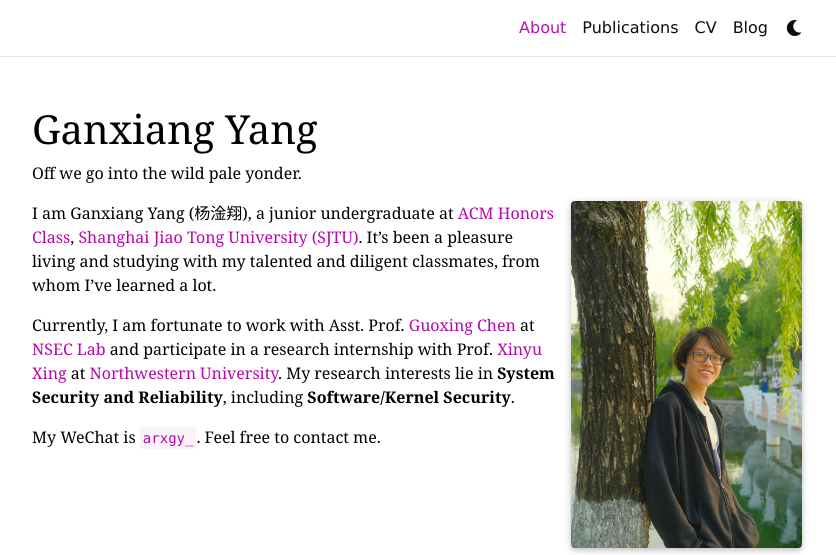
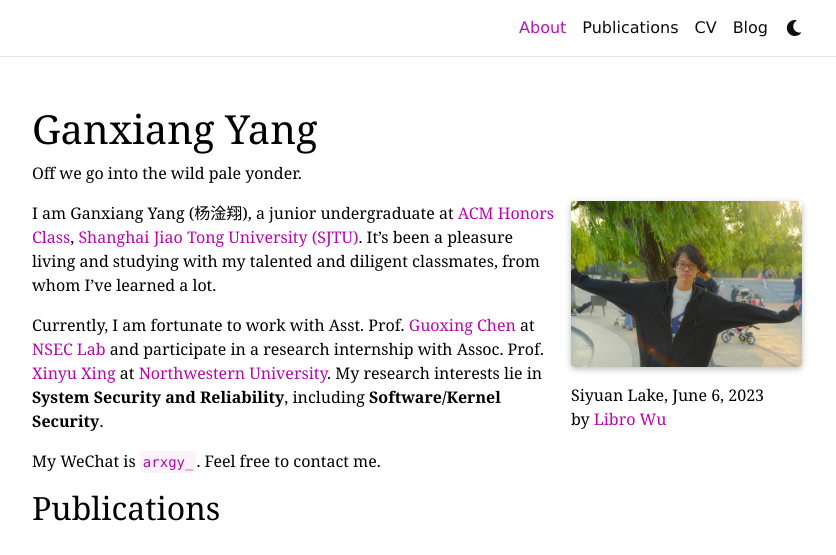
Before and after one commit to arxgy/arxgy.github.io, a Jekyll site: the page built from _pages/about.md, in a window 1280 px wide and 953 px high, cut to the strip 0-555 px from the top of the window. Shown: the whole strip, without its empty margins (223-1059 px from the left). Built offline with Jekyll 4.4.1, drawn with Linux system fonts in a browser that asks for light colours; full-size pictures stand in for the smaller copies a plugin makes; comment, search, counter and statistics services are not loaded; a style sheet for code colours, icons or effects is not loaded.

Commit message:
feat: update

```diff
--- a/_pages/about.md
+++ b/_pages/about.md
@@ -23,7 +23,7 @@
 It's been a pleasure living and studying with my talented and diligent classmates, from whom I've learned a lot.
 
 Currently, I am fortunate to work with Asst. Prof. [Guoxing Chen](https://donnod.github.io/) at [NSEC Lab](https://nsec.sjtu.edu.cn/)
-and participate in a research internship with Prof. [Xinyu Xing](http://xinyuxing.org/) at [Northwestern University](https://www.mccormick.northwestern.edu/).
+and participate in a research internship with Assoc. Prof. [Xinyu Xing](http://xinyuxing.org/) at [Northwestern University](https://www.mccormick.northwestern.edu/).
 My research interests lie in <span style="font-weight: bold">System Security and Reliability</span>,
 including <span style="font-weight: bold">Software/Kernel Security</span>.
 
```
Also changed, not shown: other parts of _pages/about.md (+1 -1 lines), assets/img/willow_thin.jpg (added).
